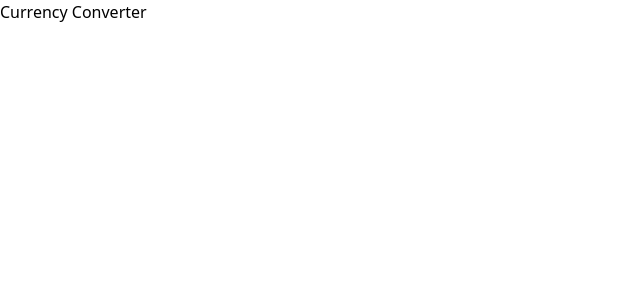
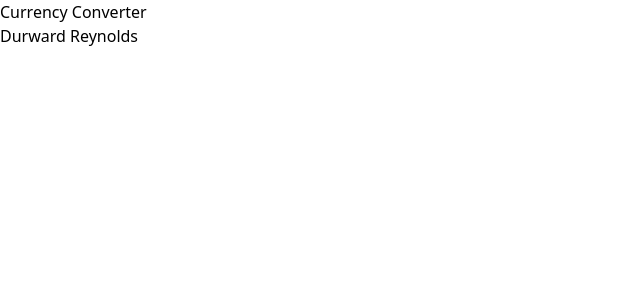
Before and after one commit to ELal3k/currency_converter, a React (Vite) app: page / in a window 1280 px wide. Shown: the top 300 px of the page, without its empty margins (0-640 px from the left). Built offline with nearby package versions, Linux system fonts and the light colour scheme.

Commit message:
listbox test

```diff
--- a/src/App.jsx
+++ b/src/App.jsx
@@ -1,9 +1,20 @@
+import { useState } from "react"
+import { Listbox } from "@headlessui/react"
+
+const people = [
+  { id: 1, name: "Durward Reynolds", unavailable: false },
+  { id: 2, name: "Kenton Towne", unavailable: false },
+  { id: 3, name: "Therese Wunsch", unavailable: false },
+  { id: 4, name: "Benedict Kessler", unavailable: true },
+  { id: 5, name: "Katelyn Rohan", unavailable: false },
+]
 function App() {
   return (
     <>
       <main className="flex min-h-screen flex-col items-center justify-center">
-        <section className="bg-blue-300 p-4 rounded-lg">
+        <section className="p-4 rounded-lg">
           <h1 className="text-3xl font-poppins ">Currency Converter</h1>
+          <MyListbox />
         </section>
       </main>
     </>
@@ -11,3 +22,24 @@ function App() {
 }
 
 export default App
+
+function MyListbox() {
+  const [selectedPerson, setSelectedPerson] = useState(people[0])
+
+  return (
+    <Listbox value={selectedPerson} onChange={setSelectedPerson}>
+      <Listbox.Button>{selectedPerson.name}</Listbox.Button>
+      <Listbox.Options>
+        {people.map((person) => (
+          <Listbox.Option
+            key={person.id}
+            value={person}
+            disabled={person.unavailable}
+          >
+            {person.name}
+          </Listbox.Option>
+        ))}
+      </Listbox.Options>
+    </Listbox>
+  )
+}
```
